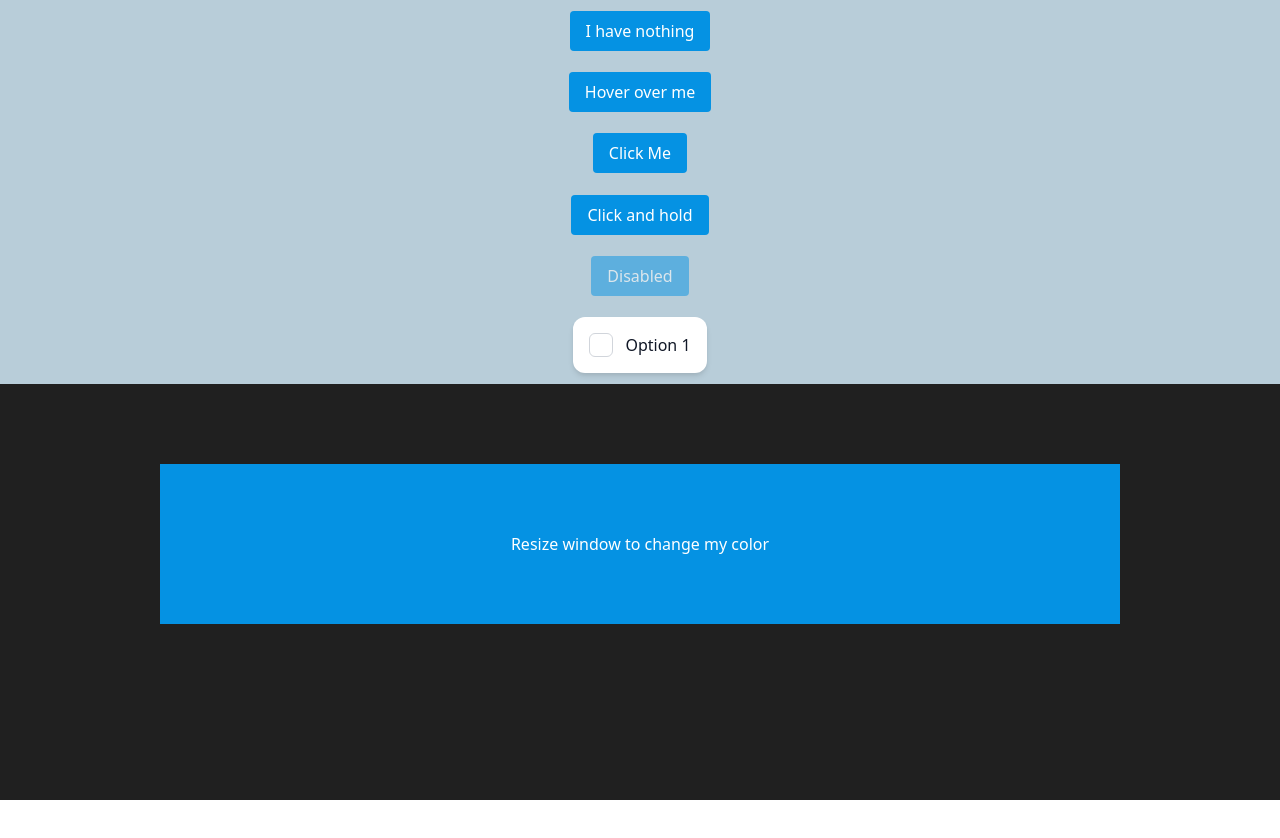
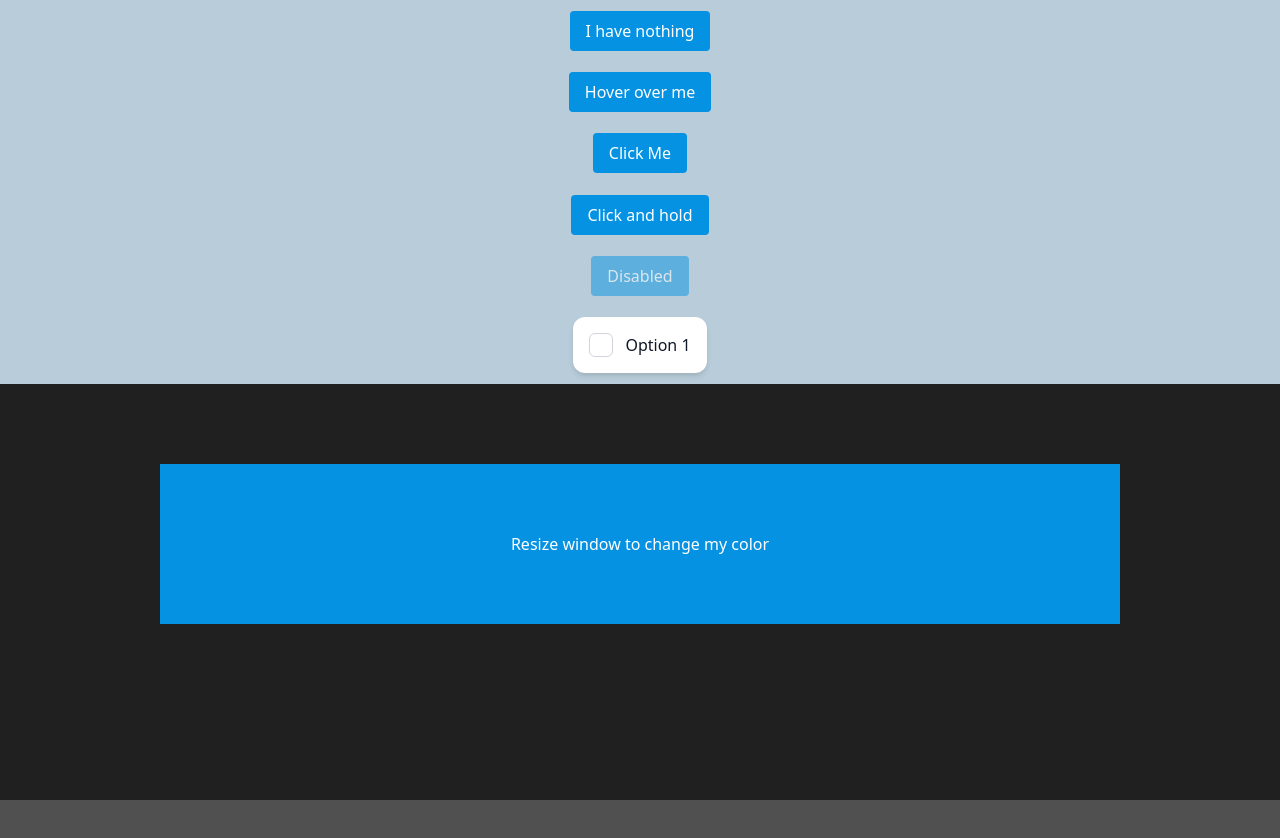
Before and after one commit to timthedev07/learn-tailwind-css, a Next.js app: page / in a window 1280 px wide. Shown: the top 838 px of the page. Before the commit the page ends 800 px from the top, so only its background shows below. Built offline with nearby package versions, Linux system fonts and the light colour scheme.

Commit message:
try @screen directive

```diff
--- a/src/styles/globals.css
+++ b/src/styles/globals.css
@@ -4,6 +4,21 @@
 
 @layer components {
   .btn {
+    /*use apply to include utility css classes*/
     @apply bg-cyan text-white w-auto px-4 h-10 rounded;
   }
 }
+
+@screen md {
+  body {
+    background-color: #101010 !important;
+    padding-bottom: 500px;
+  }
+}
+
+@screen lg {
+  body {
+    background-color: #505050 !important;
+    padding-bottom: 500px;
+  }
+}
```
